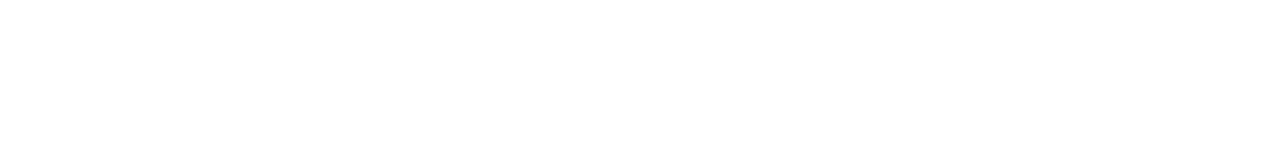
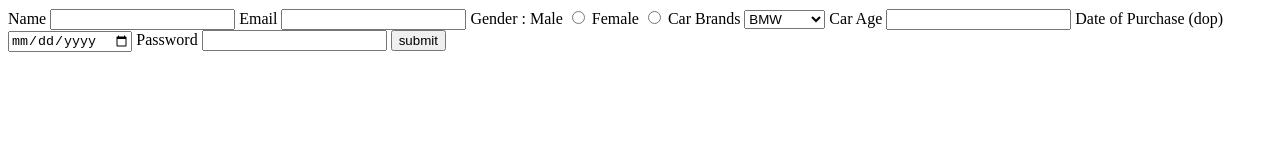
Before and after one commit to acciojob/car-insurance-form-MohammedRazaAli-1, a website: page main.html in a window 1280 px wide. Drawn offline with Linux system fonts and the light colour scheme.

Commit message:
created a submission

```diff
--- a/main.html
+++ b/main.html
@@ -7,6 +7,58 @@
 </head>
 
 <body>
+	<form method="post">
+		<label for="name">Name
+			<input type="text" required id="name"/>
+		</label>
+
+		<label for="email">Email
+			<input type="email" required id="email"/>
+		</label>
+
+		<label for="gender">Gender :</label>
+
+		<label for="male">Male
+			<input type="radio" required id="male" name="gender"/>
+		</label>
+
+		<label for="female">Female
+			<input type="radio" required id="female" name="gender"/>
+		</label>
+
+		<label for="cars">Car Brands
+			<select id="cars" >
+				<option>BMW</option>
+				<option>Audi</option>
+				<option>Mercedez</option>
+			</select>
+		</label>
+
+		<label for="carage">Car Age
+			<input type="number" required id="carage"/>
+		</label>
+
+		<label for="dop">Date of Purchase (dop)
+			<input type="date" required id="dop"/>
+		</label>
+
+		<label for="password">Password
+			<input type="password" required id="password"/>
+		</label>
+
+		<label for="submit">
+			<button type="submit" id="submit">submit</button>
+
+
+
+
+
+	</form>
+
+
+
+
+
 	<!-- the entire body must be written by student -->
     <script type="text/javascript" src="./script.js">
 </script>
```
